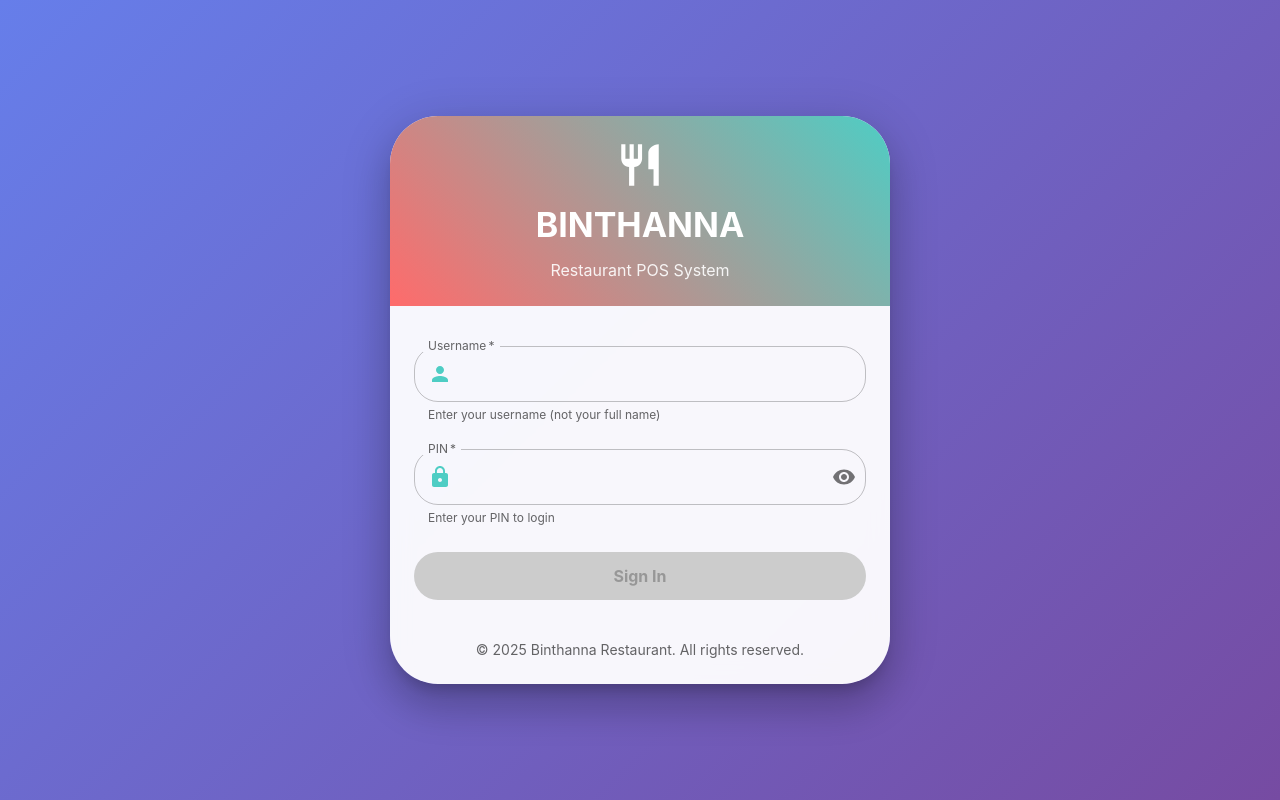
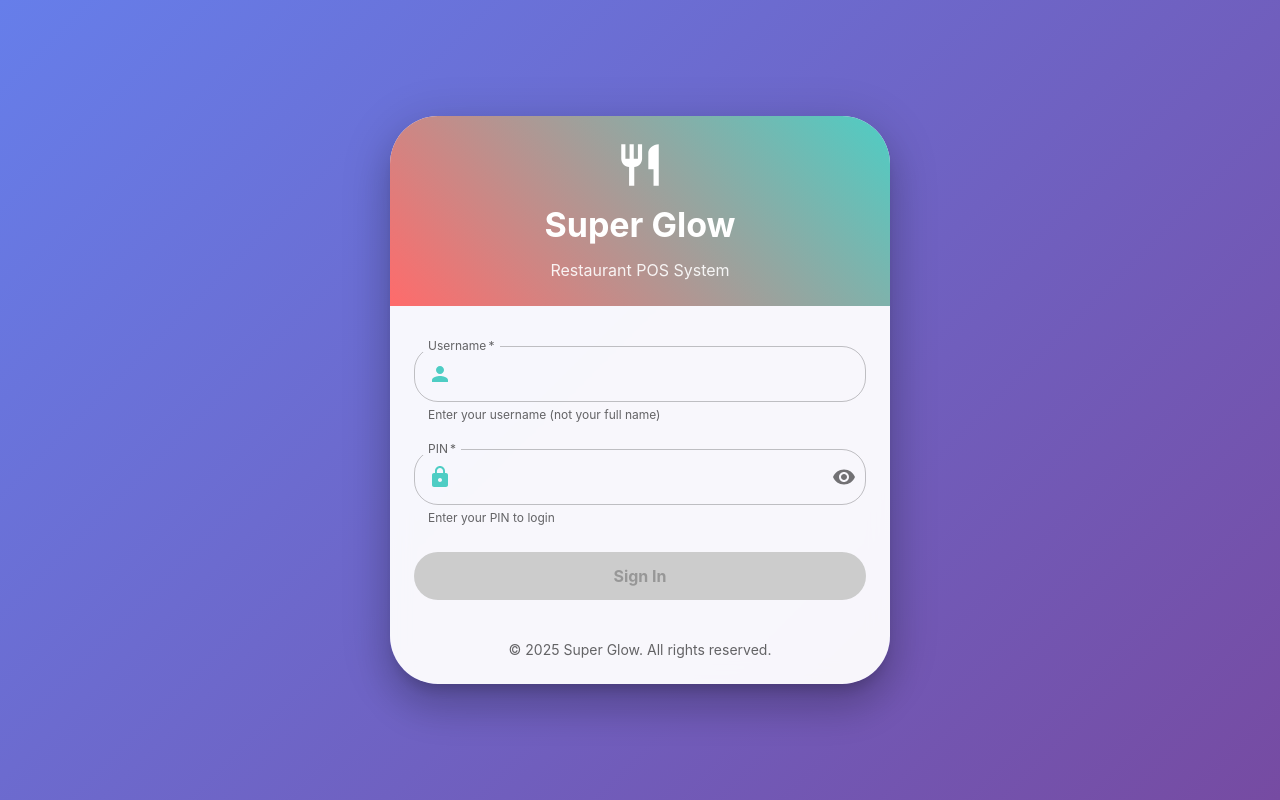
Before and after one commit to Kavishka-Sandeepa-97/super-electronic-pos, a React (Vite) app in the folder render/: page /#/login in a window 1280 px wide. Built offline with nearby package versions, Linux system fonts and the light colour scheme.

Commit message:
feat: rename application and update branding references to Super Glow

```diff
--- a/render/index.html
+++ b/render/index.html
@@ -4,7 +4,7 @@
     <meta charset="UTF-8" />
     <link rel="icon" type="image/svg+xml" href="/favicon.svg" />
     <meta name="viewport" content="width=device-width, initial-scale=1.0" />
-    <title>Binthanna POS</title>
+    <title>Super Glow POS</title>
   </head>
   <body>
     <div id="root"></div>
--- a/render/package.json
+++ b/render/package.json
@@ -1,5 +1,5 @@
 {
-  "name": "binthanna",
+  "name": "super-glow-pos",
   "private": true,
   "version": "0.0.0",
   "type": "module",
--- a/render/src/components/auth/LoginPage.jsx
+++ b/render/src/components/auth/LoginPage.jsx
@@ -140,7 +140,7 @@ const LoginPage = () => {
             >
               <Restaurant sx={{ fontSize: 50, mb: 1 }} />
               <Typography variant="h4" fontWeight="bold" gutterBottom>
-                BINTHANNA
+                Super Glow
               </Typography>
               <Typography variant="body1" sx={{ opacity: 0.9 }}>
                 Restaurant POS System
@@ -251,7 +251,7 @@ const LoginPage = () => {
               {/* Footer */}
               <Box sx={{ mt: 3, textAlign: 'center' }}>
                 <Typography variant="body2" color="text.secondary">
-                  © 2025 Binthanna Restaurant. All rights reserved.
+                  © 2025 Super Glow. All rights reserved.
                 </Typography>
               </Box>
             </CardContent>
--- a/render/src/components/pos/OrderHistoryDialog.jsx
+++ b/render/src/components/pos/OrderHistoryDialog.jsx
@@ -206,7 +206,7 @@ const OrderHistoryDialog = ({ open, onClose }) => {
       };
 
       const storeInfo = {
-        name: 'BINTHANNA RESTAURANT',
+        name: 'Super Glow',
         address: '123 Restaurant Street, City',
         phone: '+1 234 567 8900',
         taxRate: 0.10,
--- a/render/src/components/pos/OrderSummary.jsx
+++ b/render/src/components/pos/OrderSummary.jsx
@@ -252,8 +252,8 @@ const OrderSummary = () => {
     try {
       // Print bill with proper store info
       const storeInfo = {
-        name: 'BINTHANNA RESTAURANT',
-        address: 'Kekirihena Mahaoya',
+        name: 'Super Glow',
+        address: 'Ganemulla',
         phone: '076 670 2231',
         receiptFooter: 'Thank you for dining with us!',
         currencySymbol: 'Rs'
--- a/render/src/components/settings/Settings.jsx
+++ b/render/src/components/settings/Settings.jsx
@@ -81,10 +81,10 @@ const Settings = () => {
   });
 
   const [storeSettings, setStoreSettings] = useState({
-    storeName: 'Binthanna Restaurant',
+    storeName: 'Super Glow',
     address: '123 Main Street, City, Country',
     phone: '+1 234 567 8900',
-    email: 'info@binthanna.com',
+    email: 'info@superglow.com',
     taxRate: '10',
     currency: 'USD',
     receiptFooter: 'Thank you for dining with us!',
```
Also changed, not shown: package.json (+4 -4 lines), 1 other file (tests, documents, lock files or other folders).
